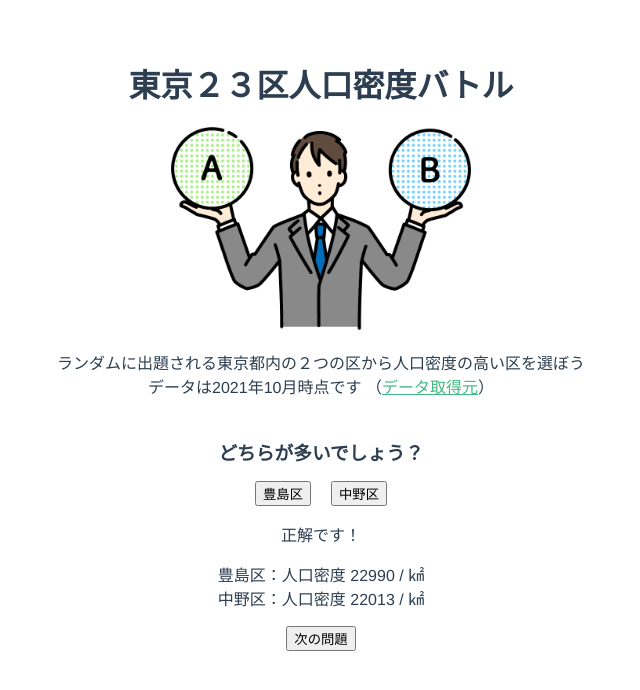
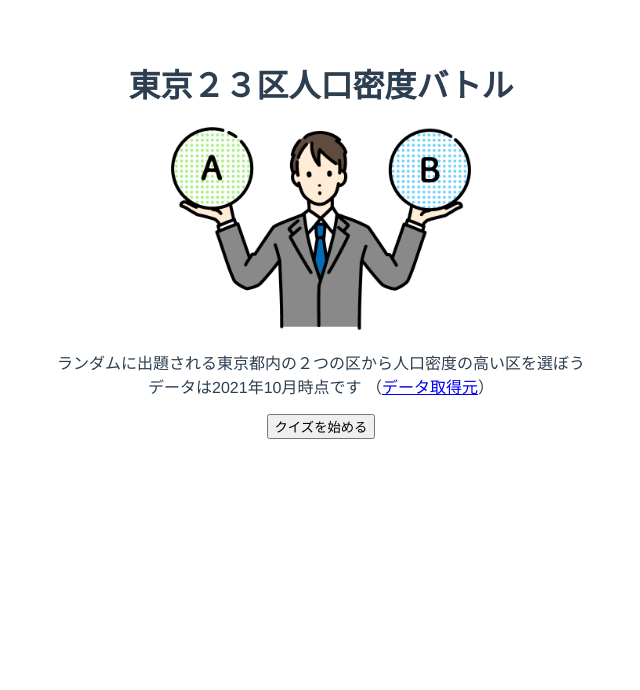
Before and after one commit to Hiroyuki1993/population-density-game, a Vue app: page / in a window 1280 px wide. Shown: the top 690 px of the page, without its empty margins (319-959 px from the left). Built offline with nearby package versions, Linux system fonts and the light colour scheme.

Commit message:
split pages

```diff
--- a/src/App.vue
+++ b/src/App.vue
@@ -1,6 +1,6 @@
 <template>
   <div id="app">
-    <BaseLayout title="東京２３区人口密度バトル"/>
+    <BaseLayout />
   </div>
 </template>
 
--- a/src/components/BaseLayout.vue
+++ b/src/components/BaseLayout.vue
@@ -1,38 +1,39 @@
 <template>
   <div class="base">
-    <h1>{{ title }}</h1>
-    <img src="@/assets/plan_selection_man_color.png" width="300px"/>
-    <p>
-      ランダムに出題される東京都内の２つの区から人口密度の高い区を選ぼう<br>
-      データは2021年10月時点です
-      （<a href="https://uub.jp/rnk/cktv_j.html" target="_blank" rel="noopener">データ取得元</a>）
-    </p>
-    <PopulationQuiz
-    :city1_name = "city1_name"
-    :city2_name = "city2_name"
-    :city1_density = "city1_density"
-    :city2_density = "city2_density" />
+    <h1>東京２３区人口密度バトル</h1>
+    <StartPage v-if="gameStatus==0" @parentMethod="updateGameStatus" />
+    <QuizPage v-if="gameStatus==1" @parentMethod="updateGameStatus" @updateScore="updateGameScore"/>
+    <ResultPage v-if="gameStatus==2" @parentMethod="updateGameStatus" :score="gameScore" />
   </div>
 </template>
 
 <script>
-import PopulationQuiz from './PopulationQuiz.vue'
-import populations from '@/assets/population.json'
+import StartPage from './StartPage.vue'
+import QuizPage from './QuizPage.vue'
+import ResultPage from './ResultPage.vue'
 
 export default {
   name: 'BaseLayout',
   components: {
-    PopulationQuiz
+    StartPage,
+    QuizPage,
+    ResultPage,
   },
   props: {
-    title: String
   },
-  data() {
+  data () {
     return {
-      city1_name: populations[0]["city"],
-      city2_name: populations[1]["city"],
-      city1_density: populations[0]["density"],
-      city2_density: populations[1]["density"]
+      // game の状態を管理する
+      gameStatus: 0,
+      gameScore: 0,
+    }
+  },
+  methods: {
+    updateGameStatus (status) {
+      this.gameStatus = status;
+    },
+    updateGameScore (score) {
+      this.gameScore = score;
     }
   }
 }
--- a/src/components/PopulationQuiz.vue
+++ /dev/null
@@ -1,43 +0,0 @@
-<template>
-  <div class="quiz">
-    <h3>どちらが多いでしょう？</h3>
-    <ul>
-      <li><button>{{ city1_name }}</button></li>
-      <li><button>{{ city2_name }}</button></li>
-    </ul>
-    <p>正解です！</p>
-    <p>{{ city1_name }}：人口密度 {{ city1_density }} / ㎢ <br />
-    {{ city2_name }}：人口密度 {{ city2_density }} / ㎢ </p>
-    <button>次の問題</button>
-  </div>
-</template>
-
-<script>
-export default {
-  name: 'PopulationQuiz',
-  props: {
-    city1_name: String,
-    city2_name: String,
-    city1_density: Number,
-    city2_density: Number,
-  }
-}
-</script>
-
-<!-- Add "scoped" attribute to limit CSS to this component only -->
-<style scoped>
-h3 {
-  margin: 40px 0 0;
-}
-ul {
-  list-style-type: none;
-  padding: 0;
-}
-li {
-  display: inline-block;
-  margin: 0 10px;
-}
-a {
-  color: #42b983;
-}
-</style>
--- /dev/null
+++ b/src/components/QuizPage.vue
@@ -0,0 +1,101 @@
+<template>
+  <div class="quiz">
+    <h2>第{{this.quiz_completed+1}}/10問</h2>
+    <h3>どちらが多いでしょう？</h3>
+    <ul>
+      <li><button @click="answerQuiz">{{ city1["city"] }}</button></li>
+      <li><button @click="answerQuiz">{{ city2["city"] }}</button></li>
+    </ul>
+    <div v-if="answered">
+      <p v-if="corrected">正解です！</p>
+      <p v-if="!corrected">不正解です</p>
+      <p>{{ city1["city"] }}：人口密度 {{ city1["density"] }} / ㎢ <br />
+      {{ city2["city"] }}：人口密度 {{ city2["density"] }} / ㎢ </p>
+    </div>
+    <button @click="shuffleCities">次の問題</button>
+  </div>
+</template>
+
+<script>
+import populations from '@/assets/population.json'
+
+export default {
+  name: 'QuizPage',
+  props: {
+  },
+  data () {
+    const shuffled = populations.sort(() => 0.5 - Math.random());
+    let selected = shuffled.slice(0,2);
+    return {
+      city1: selected[0],
+      city2: selected[1],
+      quiz_completed: 0,
+      quiz_corrected: 0,
+      answered: false,
+      corrected: false,
+    }
+  },
+  methods: {
+    shuffleCities: function() {
+      // populations からランダムに２つの区を取り出す
+      const shuffled = populations.sort(() => 0.5 - Math.random());
+      let selected = shuffled.slice(0,2);
+      // 既存のcityと変わらなければ変更
+      if ((this.city1["city"] == selected[0]["city"]) && (this.city2["city"] == selected[1]["city"])) {
+        selected = shuffled.slice(2,4)
+      }
+      if ((this.city2["city"] == selected[0]["city"]) && (this.city1["city"] == selected[1]["city"])) {
+        selected = shuffled.slice(2,4)
+      }
+      // 既存のcityを更新する
+      this.city1 = selected[0]
+      this.city2 = selected[1]
+      // 回答数を１増やす
+      this.quiz_completed++
+      if (this.quiz_completed == 10) {
+        this.$emit("parentMethod", 2)
+        this.$emit("updateScore", this.quiz_corrected)
+      }
+      this.answered = false;
+    },
+    answerQuiz: function(event) {
+      this.answered = true;
+      // 正誤判定
+      if (this.city1["density"] > this.city2["density"]) {
+        if (this.city1["city"] == event.target.innerText) {
+          this.corrected = true
+          this.quiz_corrected++
+        } else {
+          this.corrected = false
+        }
+      }
+      if (this.city2["density"] > this.city1["density"]) {
+        if (this.city2["city"] == event.target.innerText) {
+          this.corrected = true
+          this.quiz_corrected++
+        } else {
+          this.corrected = false
+        }
+      }
+    }
+  }
+}
+</script>
+
+<!-- Add "scoped" attribute to limit CSS to this component only -->
+<style scoped>
+h3 {
+  margin: 40px 0 0;
+}
+ul {
+  list-style-type: none;
+  padding: 0;
+}
+li {
+  display: inline-block;
+  margin: 0 10px;
+}
+a {
+  color: #42b983;
+}
+</style>
--- /dev/null
+++ b/src/components/ResultPage.vue
@@ -0,0 +1,21 @@
+<template>
+  <div>
+    <h2>あなたのスコア</h2>
+    <p>10問中{{score}}問正解！</p>
+    <button @click="updateGameStatus">最初に戻る</button>
+  </div>
+</template>
+<script>
+
+export default {
+  name: 'ResultPage',
+  props: {
+    score: Number,
+  },
+  methods: {
+    updateGameStatus () {
+      this.$emit("parentMethod", 0)
+    }
+  }
+}
+</script>
--- /dev/null
+++ b/src/components/StartPage.vue
@@ -0,0 +1,22 @@
+<template>
+  <div>
+    <img src="@/assets/plan_selection_man_color.png" width="300px"/>
+    <p>
+      ランダムに出題される東京都内の２つの区から人口密度の高い区を選ぼう<br>
+      データは2021年10月時点です
+      （<a href="https://uub.jp/rnk/cktv_j.html" target="_blank" rel="noopener">データ取得元</a>）
+    </p>
+    <button @click="startGame">クイズを始める</button>
+  </div>
+</template>
+
+<script>
+export default({
+  name: 'StartPage',
+  methods: {
+    startGame () {
+      this.$emit('parentMethod', 1)
+    }
+  }
+})
+</script>
```
